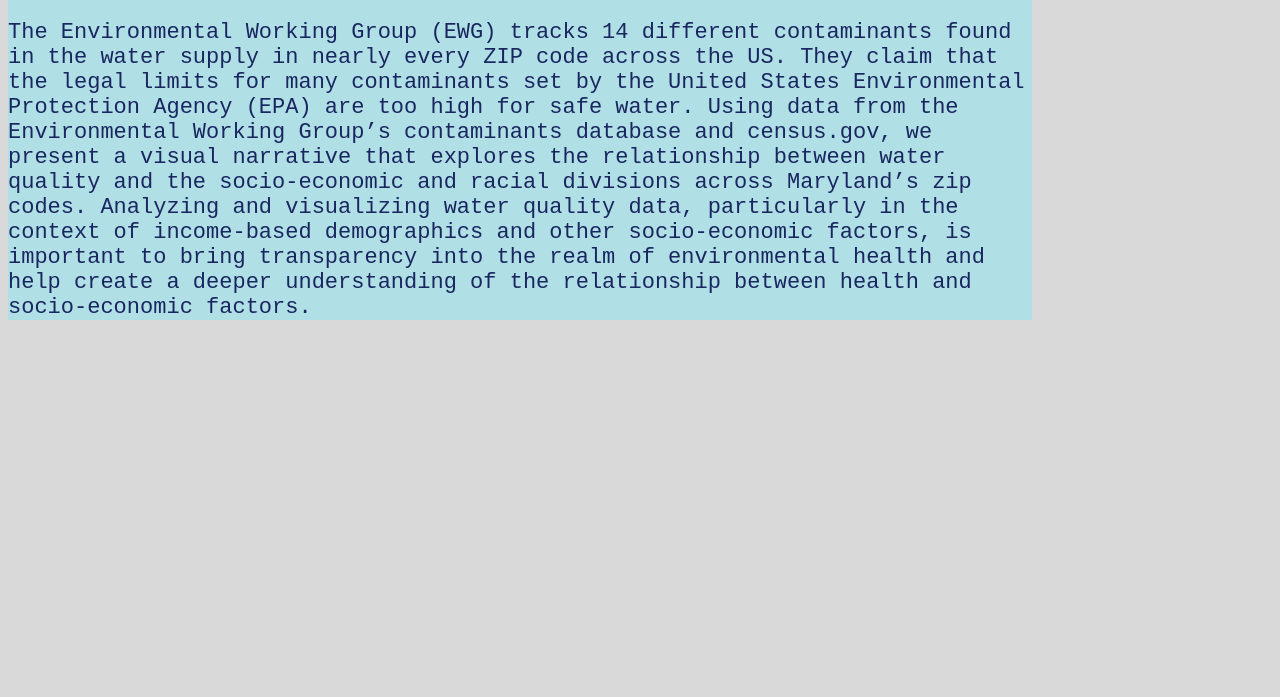
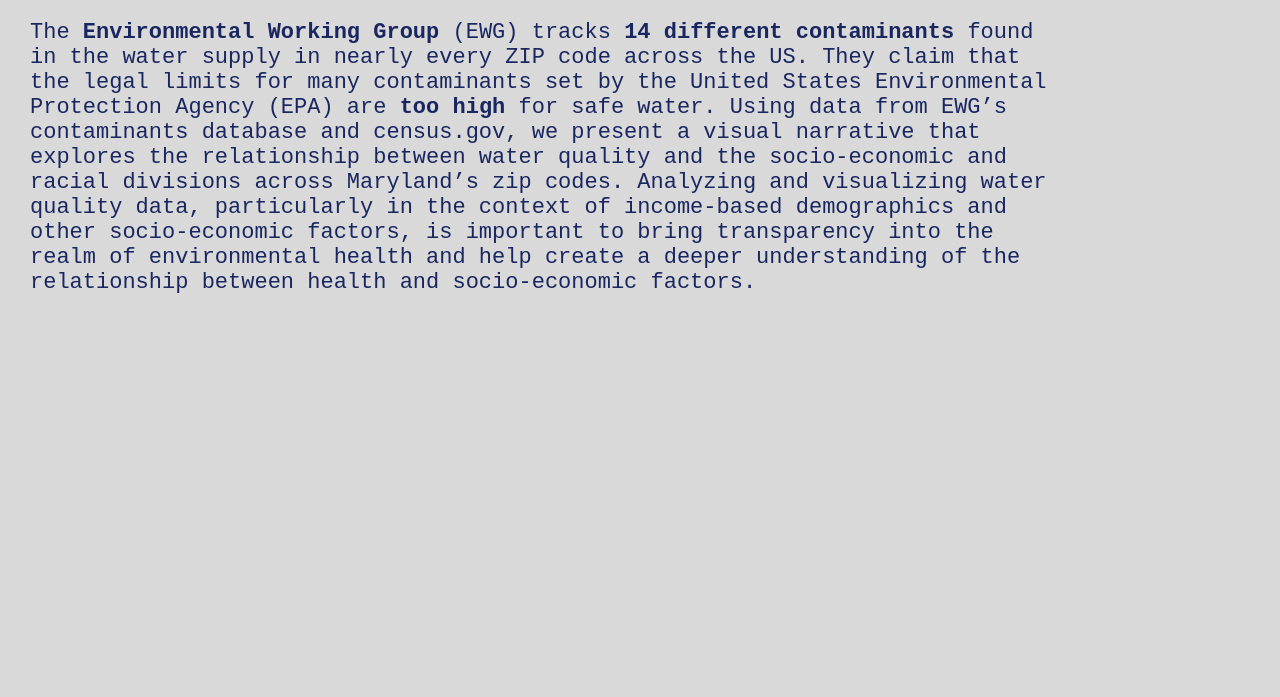
Before and after one commit to btang13/hci-assignment-3, a plain HTML site: page index.html in a window 1280 px wide. Shown: the part 103-800 px from the top of the page. Drawn offline with Linux system fonts and the light colour scheme.

Commit message:
background color fixed

```diff
--- a/index.css
+++ b/index.css
@@ -7,6 +7,7 @@
   }
 
 body {
+    margin: 30px;
     width: 80%;
     background-color: #D9D9D9;
     font-size: 22px;
--- a/index.html
+++ b/index.html
@@ -7,7 +7,7 @@
     <link href="index.css" rel="stylesheet" />
 </head>
 
-<body style="background-color:powderblue;">
+<body>
     <section id="introduction">
         <h1> Analyzing Maryland's Water Data </h1>
         <!--<iframe id="igraph" scrolling="no" style="border:none;" seamless="seamless" src="https://plotly.com/~chris/1638.embed" height="525" width="100%"></iframe>-->
@@ -16,14 +16,12 @@
             height="525" width="100%"></iframe>
         </div>-->
         <p>
-            The Environmental Working Group (EWG) tracks 14 different contaminants found in the water supply
-            in nearly every ZIP code across the US. They claim that the legal limits for many contaminants set by
-            the United States Environmental Protection Agency (EPA) are too high for safe water. Using data from
-            the Environmental Working Group’s contaminants database and census.gov, we present a visual narrative
-            that explores the relationship between water quality and the socio-economic and racial divisions across
-            Maryland’s zip codes. Analyzing and visualizing water quality data, particularly in the context of
-            income-based demographics and other socio-economic factors, is important to bring transparency into the
-            realm of environmental health and help create a deeper understanding of the relationship between health
+            The <b>Environmental Working Group</b> (EWG) tracks <b>14 different contaminants</b> found in the water supply in nearly every ZIP code across the US.
+            They claim that the legal limits for many contaminants set by the United States Environmental Protection Agency (EPA) are <b>too high</b> for safe water.
+            Using data from EWG’s contaminants database and census.gov, we present a visual narrative that explores the relationship between water quality
+            and the socio-economic and racial divisions across Maryland’s zip codes.
+            Analyzing and visualizing water quality data, particularly in the context of income-based demographics and other socio-economic factors, is
+            important to bring transparency into the realm of environmental health and help create a deeper understanding of the relationship between health
             and socio-economic factors.
         </p>
     </section>
```
